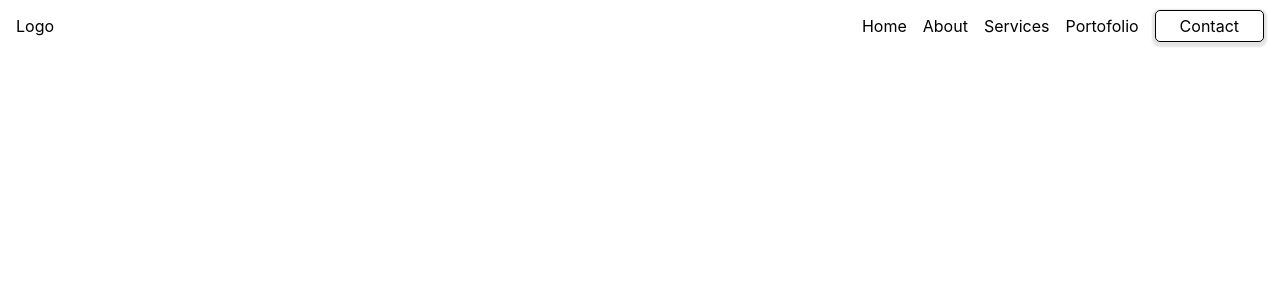
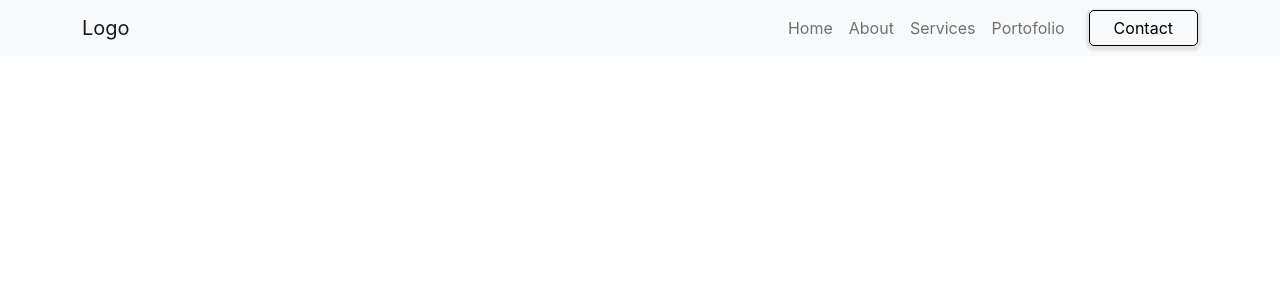
Before and after one commit to Jul-Me/My-Website, a React (Create React App) app: page / in a window 1280 px wide. Shown: the top 300 px of the page. Built offline with nearby package versions, Linux system fonts and the light colour scheme.

Commit message:
feat: installed react-boostrap and used Styled components for nav

```diff
--- a/package.json
+++ b/package.json
@@ -10,8 +10,10 @@
     "@types/node": "^16.11.21",
     "@types/react": "^17.0.38",
     "@types/react-dom": "^17.0.11",
+    "bootstrap": "^5.1.3",
     "classnames": "^2.3.1",
     "react": "^17.0.2",
+    "react-bootstrap": "^2.1.1",
     "react-dom": "^17.0.2",
     "react-router-dom": "^6.2.1",
     "react-scripts": "5.0.0",
--- a/src/components/Nav/Nav.scss
+++ /dev/null
@@ -1,28 +0,0 @@
-@import '/src/mixins.scss';
-
-.nav {
-  @include flexbox($placeItems: center);
-  padding: 0 1rem;
-
-  &__items {
-    @include flexbox($placeItems: flex-start, $placeContent: flex-end, $basis: 100%, $shrink: 1);
-    list-style: none;
-
-    > li {
-      margin-left: 1rem;
-    }
-  }
-
-  &__link {
-    text-decoration: none;
-    color: inherit;
-
-    &:hover {
-      background-position: 0 4px;
-    }
-  }
-
-  &__logo {
-    cursor: pointer;
-  }
-}
--- a/src/components/Nav/Nav.tsx
+++ b/src/components/Nav/Nav.tsx
@@ -1,8 +1,9 @@
-import classNames from 'classnames';
 import React from 'react';
 import { Link } from 'react-router-dom';
+import Navbar from 'react-bootstrap/Navbar';
+import StyledNav from 'react-bootstrap/Nav';
+import Container from 'react-bootstrap/Container';
 import { NavItems } from '../../types/NavItems';
-import './Nav.scss';
 
 function Nav() {
   const navItems: NavItems[] = [
@@ -13,20 +14,33 @@ function Nav() {
     { id: 'contact', text: 'Contact', url: '#contact', isButton: true },
   ];
 
+  const renderItem = (item: NavItems) => {
+    if (!item.isButton) {
+      return (
+        <StyledNav.Link key={item.id} href={item.url}>
+          {item.text}
+        </StyledNav.Link>
+      );
+    } else {
+      return (
+        <Link key={item.id} to={item.url} className="button ms-md-3 m-auto">
+          {item.text}
+        </Link>
+      );
+    }
+  };
+
   return (
-    <nav className="nav">
-      <div className="nav__logo"> Logo </div>
+    <Navbar bg="light" expand="lg">
+      <Container>
+        <Navbar.Brand href="#home">Logo</Navbar.Brand>
+        <Navbar.Toggle aria-controls="basic-navbar-nav" />
 
-      <ul className="nav__items">
-        {navItems?.map((item) => (
-          <li key={item.id}>
-            <Link to={item.url} className={classNames('nav__link', { button: item.isButton })}>
-              {item.text}
-            </Link>
-          </li>
-        ))}
-      </ul>
-    </nav>
+        <Navbar.Collapse id="basic-navbar-nav">
+          <StyledNav className="ms-auto align-items-center">{navItems?.map(renderItem)}</StyledNav>
+        </Navbar.Collapse>
+      </Container>
+    </Navbar>
   );
 }
 
--- a/src/index.scss
+++ b/src/index.scss
@@ -1,9 +1,10 @@
+@import 'bootstrap/dist/css/bootstrap.min.css';
 @import './variables.scss';
 
 body {
   margin: 0;
-  font-family: -apple-system, BlinkMacSystemFont, 'Segoe UI', 'Roboto', 'Oxygen', 'Ubuntu', 'Cantarell', 'Fira Sans',
-    'Droid Sans', 'Helvetica Neue', sans-serif;
+  font-family: -apple-system, BlinkMacSystemFont, 'Roboto', 'Oxygen', 'Ubuntu', 'Cantarell', 'Fira Sans', 'Droid Sans',
+    'Helvetica Neue', sans-serif;
   -webkit-font-smoothing: antialiased;
   -moz-osx-font-smoothing: grayscale;
   background-color: $primary-color;
@@ -11,6 +12,7 @@ body {
 }
 
 .button {
+  display: block;
   text-decoration: none;
   color: $text-color;
   padding: 5px 1.5rem;
--- a/src/mixins.scss
+++ /dev/null
@@ -1,63 +0,0 @@
-@import './variables.scss';
-
-/**
-* BREAKPOINTS
-* A mixin to manage responsive breakpoints
-* @param {String} $breakpoint - Breakpoint name
-* @require $breakpoints
-* @usage @include respond-to(sm) {}
-*/
-@mixin respond-to($breakpoint) {
-  @media screen and (max-width: #{map-get($breakpoints, $breakpoint)}) {
-    @content;
-  }
-}
-
-/**
-* FLEXBOX
-* A mixin to rule complex flexbox layout
-*/
-@mixin flexbox(
-  $display: flex,
-  $direction: row,
-  $placeContent: null,
-  $placeItems: null,
-  $wrap: nowrap,
-  $shrink: 0,
-  $grow: 0,
-  $basis: 0,
-  $alignContent: null,
-  $justifyContent: null,
-  $alignItems: null,
-  $justifyItems: null
-) {
-  display: $display;
-  flex-direction: $direction;
-
-  @if $placeContent == null {
-    @if $alignContent {
-      align-content: $alignContent;
-    }
-    @if $justifyContent {
-      justify-content: $justifyContent;
-    }
-  } @else {
-    place-content: $placeContent;
-  }
-
-  @if $placeItems == null {
-    @if $alignItems {
-      align-items: $alignItems;
-    }
-    @if $justifyItems {
-      justify-items: $justifyItems;
-    }
-  } @else {
-    place-items: $placeItems;
-  }
-
-  flex-wrap: $wrap;
-  flex-shrink: $shrink;
-  flex-grow: $grow;
-  flex-basis: $basis;
-}
```
Also changed, not shown: 1 other file (tests, documents, lock files or other folders).
